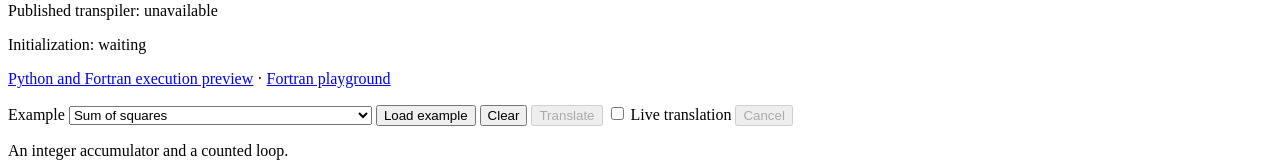
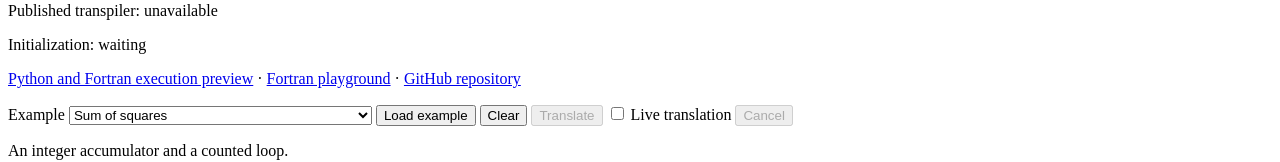
Before and after one commit to Beliavsky/python-to-fortran-playground, a website with bundled scripts: page site/index.html in a window 1280 px wide. Shown: the part 146-308 px from the top of the page. Built offline with nearby package versions, Linux system fonts and the light colour scheme.

Commit message:
Format README as Markdown and add repository links to playground pages

```diff
--- a/site/index.html
+++ b/site/index.html
@@ -16,7 +16,7 @@
       <p>A browser playground for p2f. Explore the generated source, one example at a time.</p>
       <p class="version">Published transpiler: <a id="version" target="_blank" rel="noopener">loading…</a></p>
       <p class="version" id="initialization" role="status">Initialization: waiting</p>
-      <p class="version"><a href="run/">Python and Fortran execution preview</a> · <a href="run/?mode=fortran">Fortran playground</a></p>
+      <p class="version"><a href="run/">Python and Fortran execution preview</a> · <a href="run/?mode=fortran">Fortran playground</a> · <a href="https://github.com/beliavsky/python-to-fortran-playground">GitHub repository</a></p>
     </header>
     <div class="toolbar">
       <label for="example">Example</label>
```
Also changed, not shown: site/run/index.html (+1 -1 lines), README.md.
